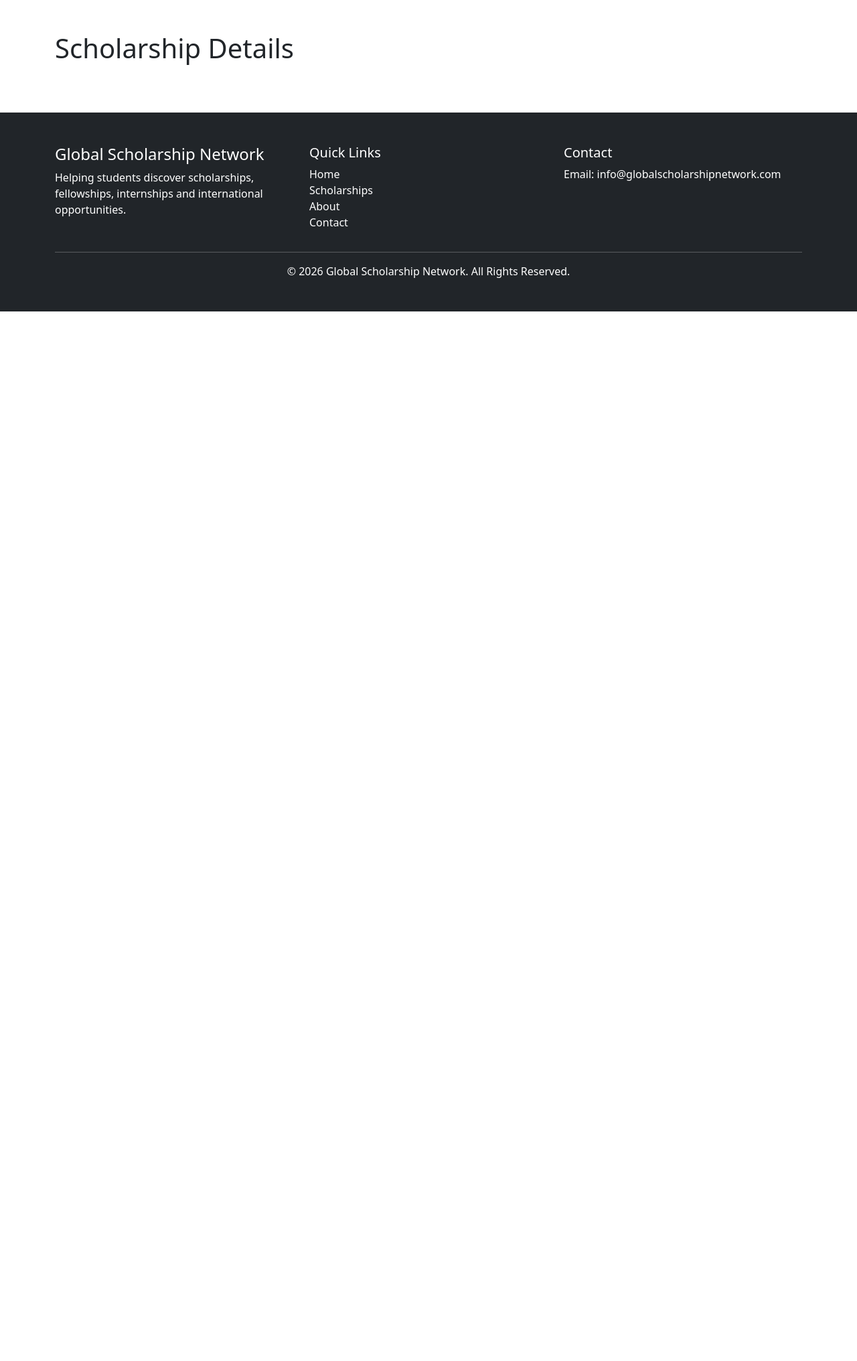
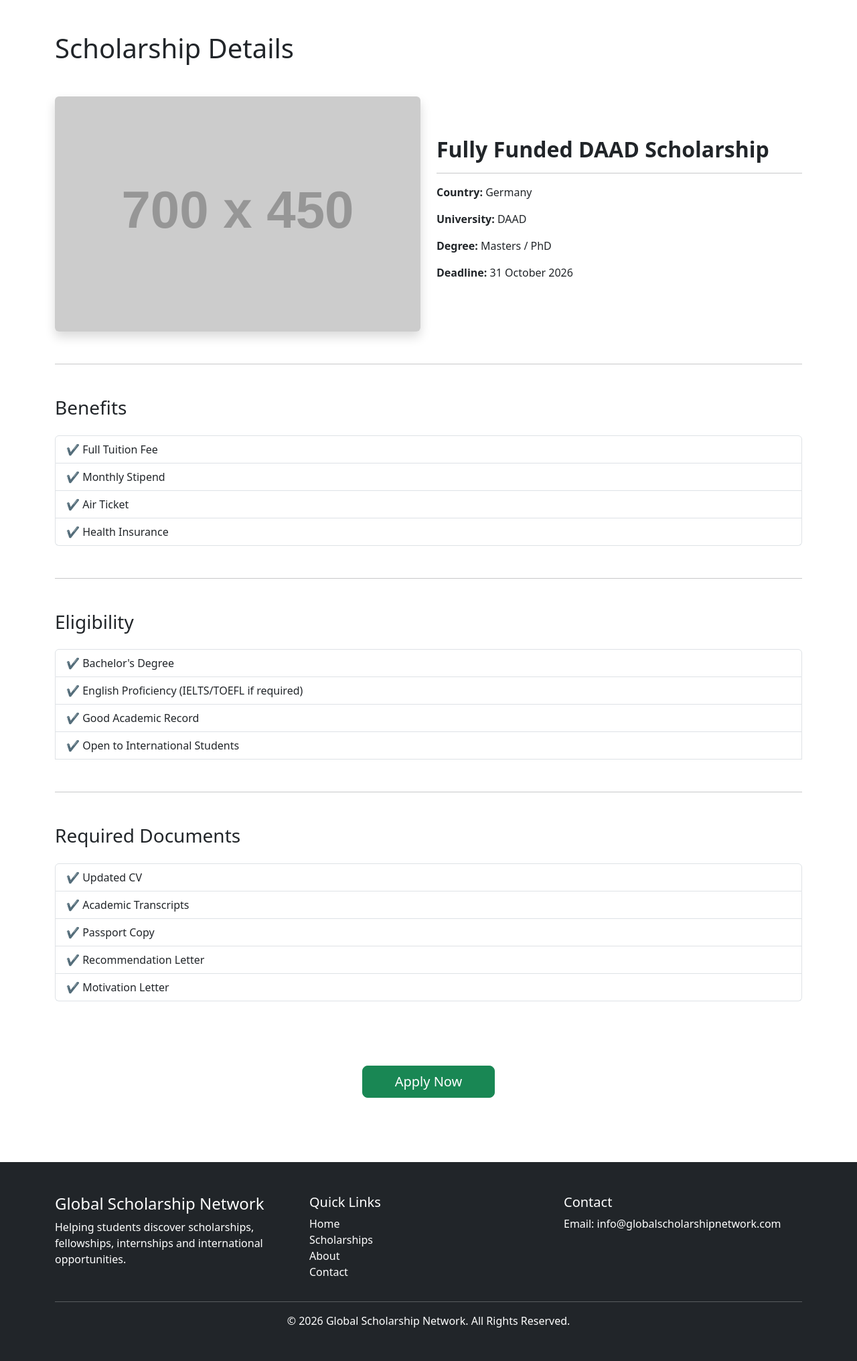
Before and after one commit to devxmokhtar052-source/global-scholarship-network, a Flask app: page /scholarship_details in a window 1280 px wide. Shown: the part 56-2088 px from the top of the page at 67% size. Before the commit the page ends 521 px from the top, so only its background shows below. Run offline with Flask 3, Linux system fonts and the light colour scheme; grey boxes labelled with a size stand in for pictures from a placeholder-image service; some libraries are stand-ins or nearby versions.

Commit message:
Completed scholarship details page

```diff
--- a/templates/scholarship_details.html
+++ b/templates/scholarship_details.html
@@ -1,21 +1,82 @@
-{% extends "base.html" %}
-
-{% block title %}
-Scholarship Details
-{% endblock %}
-
+{% extends "base.html" %} {% block title %} Scholarship Details {% endblock %}
 {% block content %}
 
 <section class="py-5">
+  <div class="container">
+    <h1 class="mb-4">Scholarship Details</h1>
 
-    <div class="container">
+    <div class="row mt-5 align-items-center">
+      <div class="col-lg-6">
+        <img
+          src="https://placehold.co/700x450?text=Scholarship+Image"
+          class="img-fluid rounded shadow"
+          alt="Scholarship Image"
+        />
+      </div>
 
-        <h1 class="mb-4">
-            Scholarship Details
-        </h1>
+      <div class="col-lg-6">
+        <h2 class="fw-bold">Fully Funded DAAD Scholarship</h2>
 
+        <hr />
+
+        <p><strong>Country:</strong> Germany</p>
+
+        <p><strong>University:</strong> DAAD</p>
+
+        <p><strong>Degree:</strong> Masters / PhD</p>
+
+        <p><strong>Deadline:</strong> 31 October 2026</p>
+      </div>
     </div>
 
+    <hr class="my-5" />
+
+    <h3 class="mb-4">Benefits</h3>
+
+    <ul class="list-group mb-5">
+      <li class="list-group-item">✔ Full Tuition Fee</li>
+
+      <li class="list-group-item">✔ Monthly Stipend</li>
+
+      <li class="list-group-item">✔ Air Ticket</li>
+
+      <li class="list-group-item">✔ Health Insurance</li>
+    </ul>
+    <hr class="my-5" />
+
+    <h3 class="mb-4">Eligibility</h3>
+
+    <ul class="list-group mb-5">
+      <li class="list-group-item">✔ Bachelor's Degree</li>
+
+      <li class="list-group-item">
+        ✔ English Proficiency (IELTS/TOEFL if required)
+      </li>
+
+      <li class="list-group-item">✔ Good Academic Record</li>
+
+      <li class="list-group-item">✔ Open to International Students</li>
+      <hr class="my-5" />
+
+      <h3 class="mb-4">Required Documents</h3>
+
+      <ul class="list-group mb-5">
+        <li class="list-group-item">✔ Updated CV</li>
+
+        <li class="list-group-item">✔ Academic Transcripts</li>
+
+        <li class="list-group-item">✔ Passport Copy</li>
+
+        <li class="list-group-item">✔ Recommendation Letter</li>
+
+        <li class="list-group-item">✔ Motivation Letter</li>
+      </ul>
+    </ul>
+
+    <div class="text-center mb-5">
+      <a href="#" class="btn btn-success btn-lg px-5"> Apply Now </a>
+    </div>
+  </div>
 </section>
 
 {% endblock %}
```
